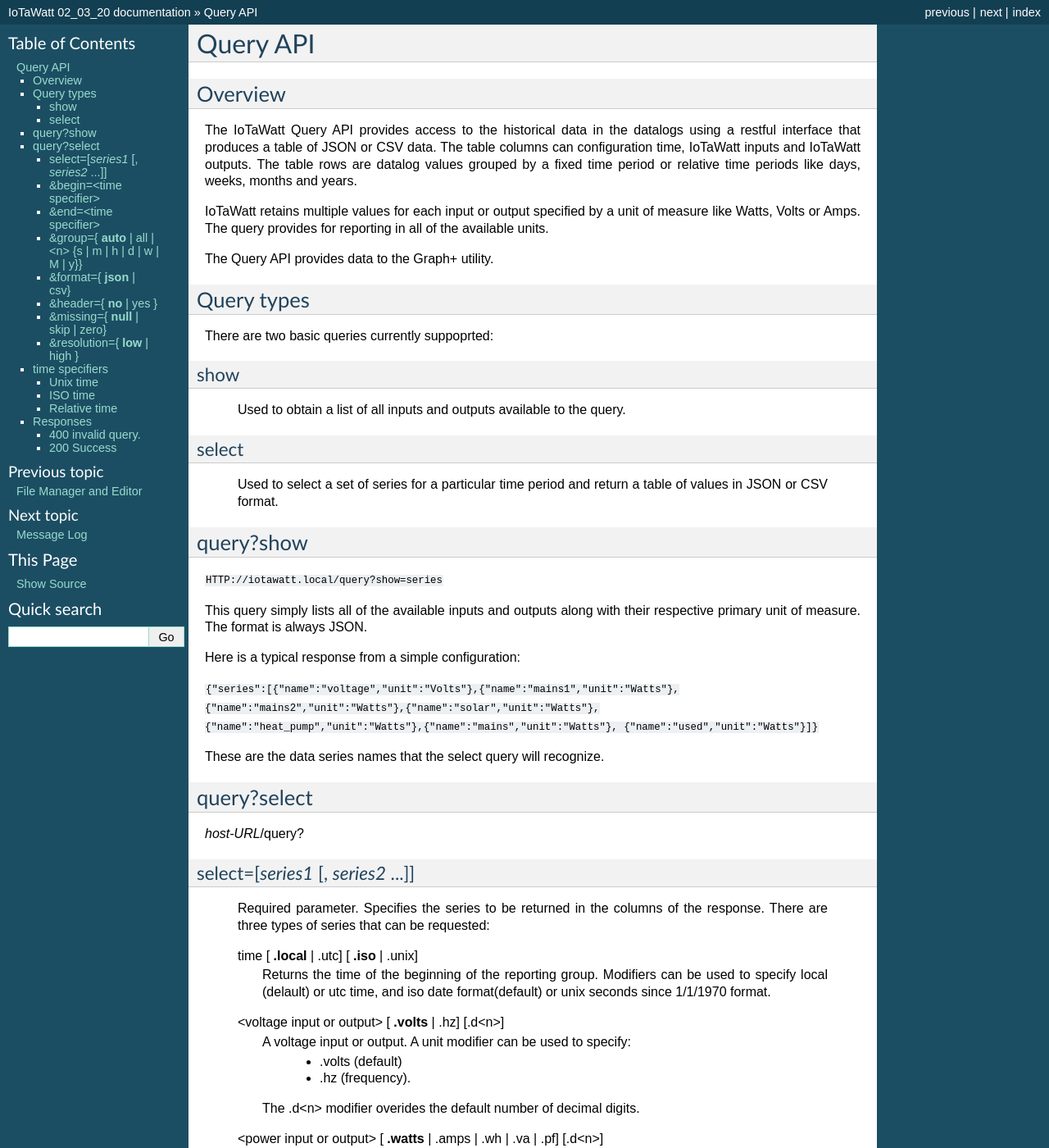
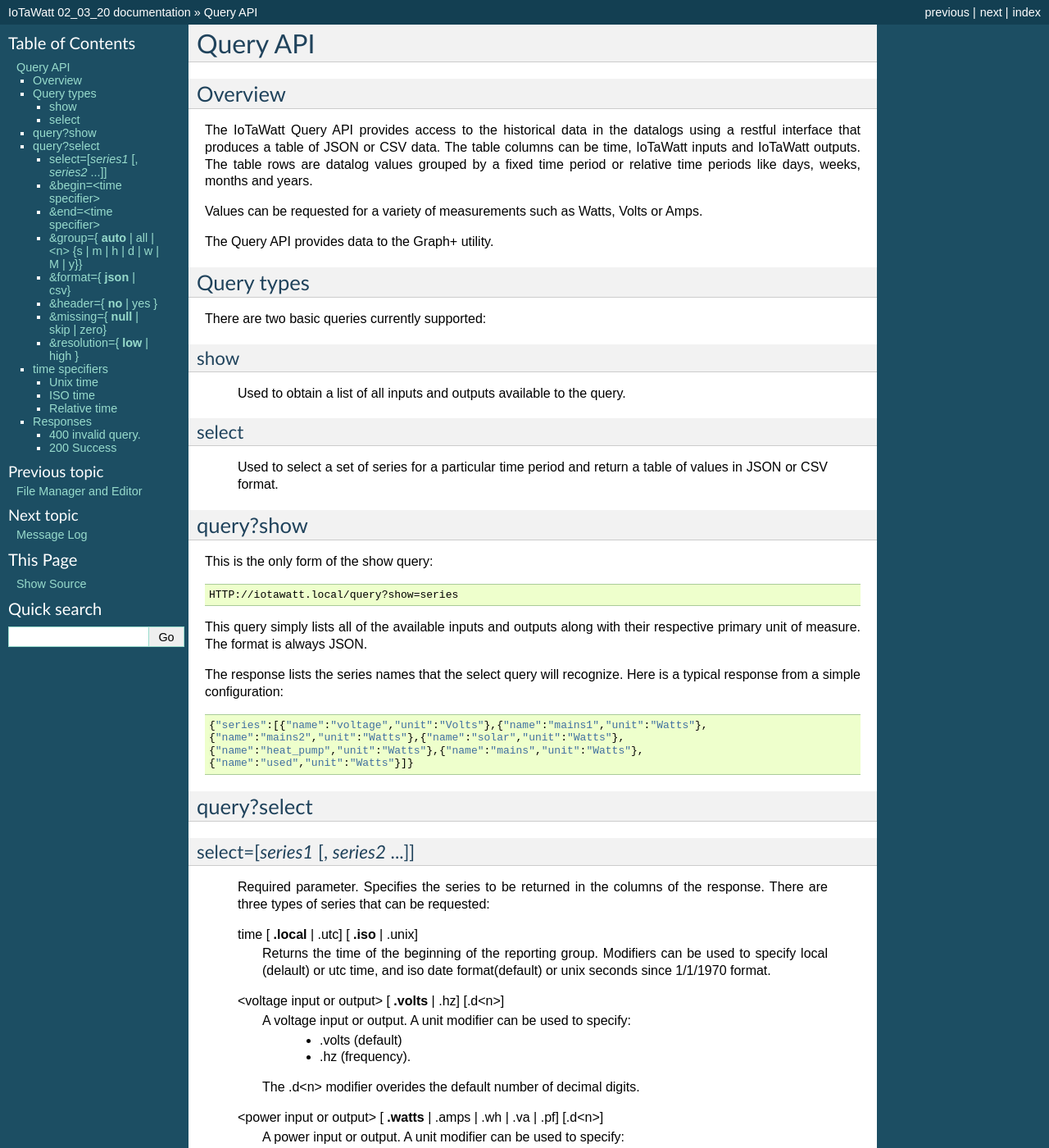
Before and after one commit to boblemaire/IoTaWatt, a Sphinx documentation site: the page built from Docs/query.rst, in a window 1280 px wide and 1400 px high. Shown: the whole window at 82% size. Built offline with Sphinx 7.4.7, drawn with Linux system fonts in a browser that asks for light colours; formulas are drawn with MathJax 3; some of the changed text lies outside the part shown.

Commit message:
Update query.rst

```diff
--- a/Docs/query.rst
+++ b/Docs/query.rst
@@ -8,13 +8,11 @@
 
 The IoTaWatt Query API provides access to the historical data in the datalogs
 using a restful interface that produces a table of JSON or CSV data.
-The table columns can configuration time, IoTaWatt inputs and IoTaWatt outputs.
+The table columns can be time, IoTaWatt inputs and IoTaWatt outputs.
 The table rows are datalog values grouped by a fixed time period or relative time
 periods like days, weeks, months and years.
 
-IoTaWatt retains multiple values for each input or output specified by a unit
-of measure like Watts, Volts or Amps. The query provides for reporting in
-all of the available units.
+Values can be requested for a variety of measurements such as Watts, Volts or Amps.
 
 The Query API provides data to the Graph+ utility.
 
@@ -22,7 +20,7 @@
 Query types
 ------------
 
-There are two basic queries currently suppoprted:
+There are two basic queries currently supported:
 
 show
 ....
@@ -33,29 +31,28 @@
     Used to select a set of series for a particular time period and return a
     table of values in JSON or CSV format.
 
-------------
+-----------------
 query?show
-------------
+-----------------
 
-``HTTP://iotawatt.local/query?show=series``
+This is the only form of the show query::
+
+    HTTP://iotawatt.local/query?show=series
 
 This query simply lists all of the available inputs and outputs along with their respective
 primary unit of measure. The format is always JSON.
 
-Here is a typical response from a simple configuration:
+The response lists the series names that the select query will recognize.
+Here is a typical response from a simple configuration::
 
-``{"series":[{"name":"voltage","unit":"Volts"},{"name":"mains1","unit":"Watts"},
-{"name":"mains2","unit":"Watts"},{"name":"solar","unit":"Watts"},
-{"name":"heat_pump","unit":"Watts"},{"name":"mains","unit":"Watts"},
-{"name":"used","unit":"Watts"}]}``
-
-These are the data series names that the select query will recognize.
+    {"series":[{"name":"voltage","unit":"Volts"},{"name":"mains1","unit":"Watts"},
+    {"name":"mains2","unit":"Watts"},{"name":"solar","unit":"Watts"},
+    {"name":"heat_pump","unit":"Watts"},{"name":"mains","unit":"Watts"},
+    {"name":"used","unit":"Watts"}]}
 
 ------------
 query?select
 ------------
-
-*host-URL*/query?
 
 select=[*series1* [, *series2* ...]]
 .....................................
@@ -146,9 +143,9 @@
     For *&format=csv*, a row is prepended to the data with a comma delimited
     list of the series names.
 
-    For *&format=json*, an object "labels":[series1 [,series2 ....]] is added
-    to the response.  Another object "range":[begin, end] is added where begin
-    and end are the absolute unix begin and end times of the response.
+    For *&format=json*, the array "labels":[series1 [,series2 ....]] is added
+    to the response.  Another array "range":[begin, end] is added where begin
+    and end are the 10 digit absolute unix begin and end times of the response.
 
 &missing={ **null** | skip | zero}
 ..................................
```
Also changed, not shown: other parts of Docs/query.rst (+6 -6 lines).
